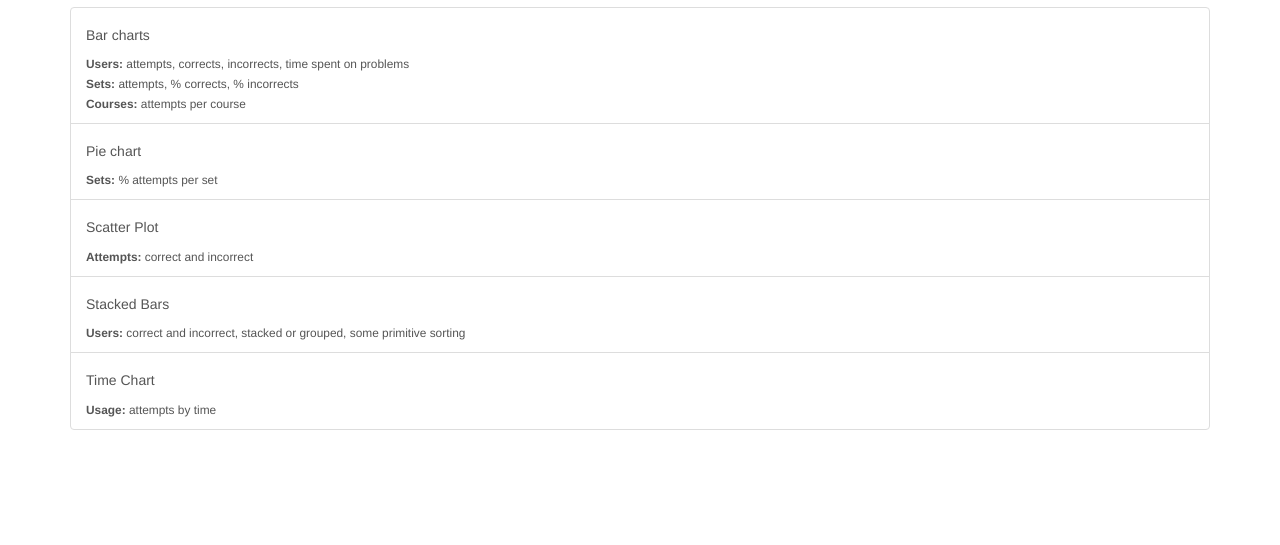
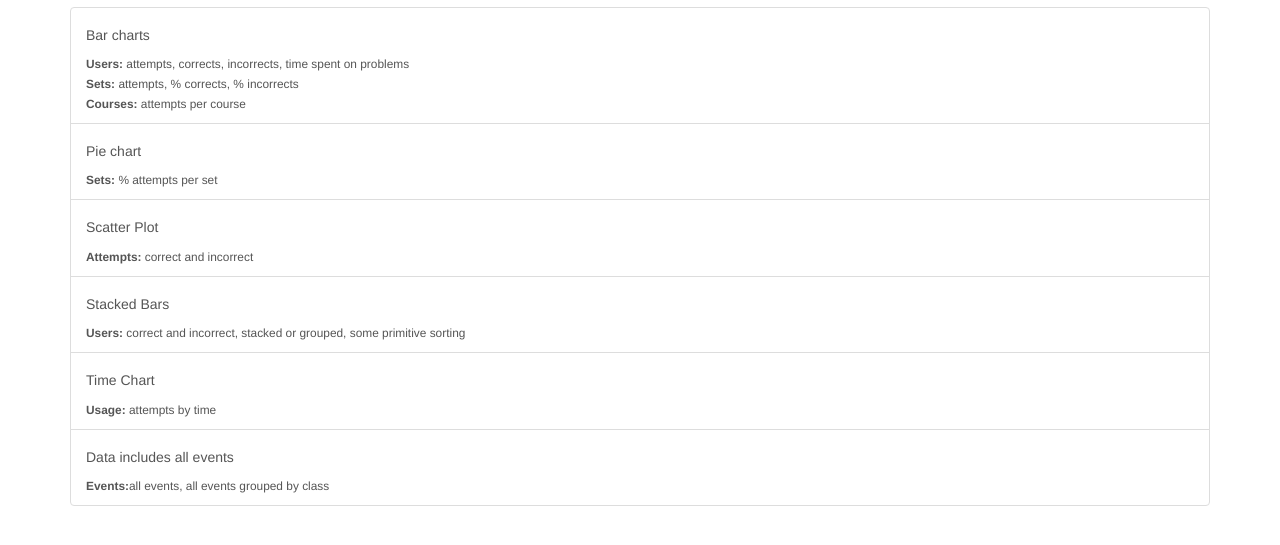
Before and after one commit to tl-its-umich-edu/caliper_vis_examples, a plain HTML site: page index.html in a window 1280 px wide. Shown: the part 93-638 px from the top of the page. Drawn offline with nearby package versions, Linux system fonts and the light colour scheme.

Commit message:
add link to index

```diff
--- a/index.html
+++ b/index.html
@@ -59,6 +59,12 @@
         </div>
         <small><strong>Usage:</strong> attempts by time </small><br>
       </a>
+      <a href="all.html" class="list-group-item list-group-item-action flex-column align-items-start">
+        <div class="d-flex w-100 justify-content-between">
+          <h5 class="mb-1">Data includes all events</h5>
+        </div>
+        <small><strong>Events:</strong>all events, all events grouped by class </small><br>
+      </a>
 
     </div>
   </div>
```
